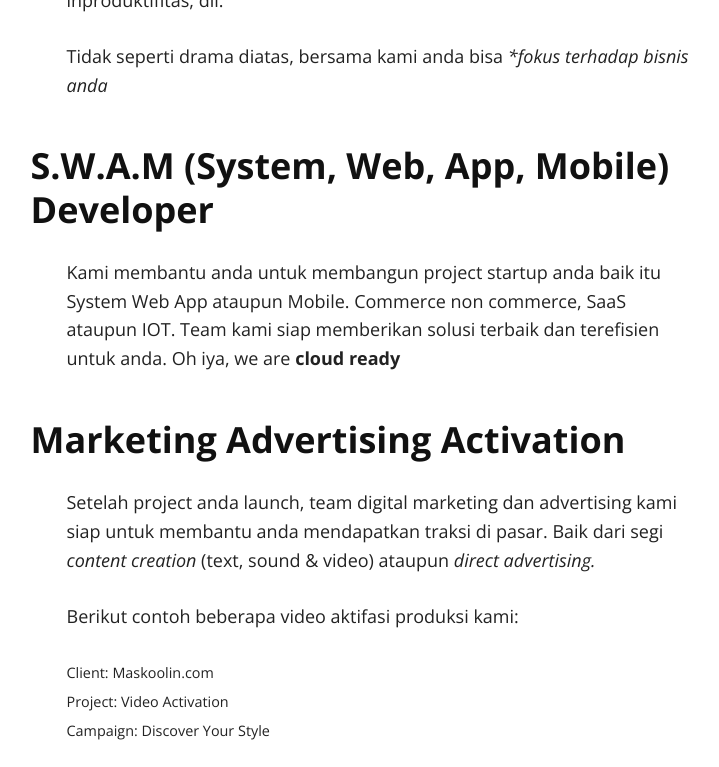
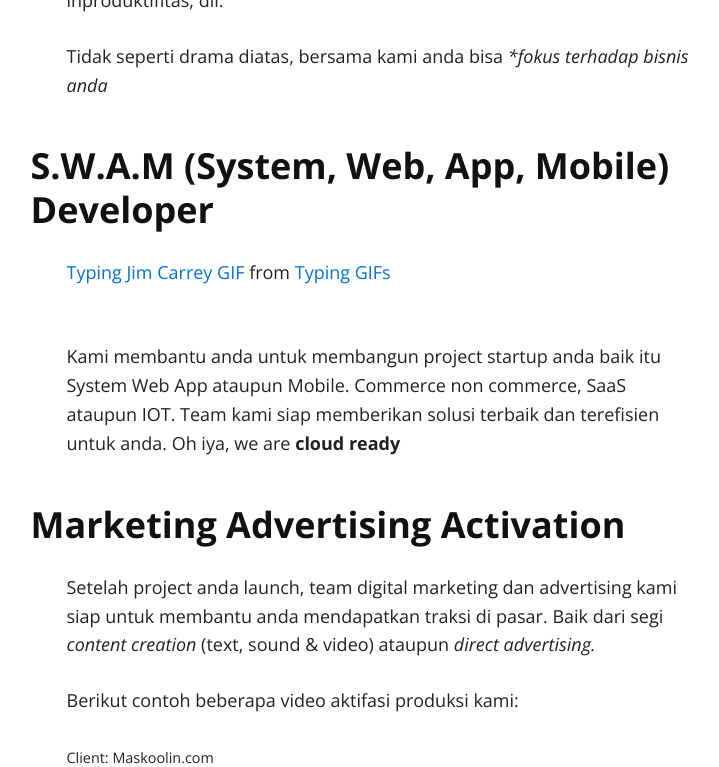
Before and after one commit to kemtol/rocktokom, a Jekyll site: the page built from index.md, in a window 1280 px wide and 900 px high, scrolled down 4246 px, cut to the strip 0-767 px from the top of the window. Shown: the whole strip, without its empty margins (261-980 px from the left). Built offline with Jekyll 4.4.1, drawn with Linux system fonts in a browser that asks for light colours; nearby versions of some CDN libraries; a script that is not in the unit is left out; our own code applies the rules of GitHub Pages for plain Markdown files.

Commit message:
Update index.md

```diff
--- a/index.md
+++ b/index.md
@@ -55,6 +55,9 @@ Tidak seperti drama diatas, bersama kami anda bisa **fokus terhadap bisnis anda*
 
 ### S.W.A.M (System, Web, App, Mobile) Developer
 
+
+<div class="tenor-gif-embed" data-postid="4680550" data-share-method="host" data-width="100%" data-aspect-ratio="1.6711409395973154"><a href="https://tenor.com/view/typing-jim-carrey-jim-carrey-type-gif-4680550">Typing Jim Carrey GIF</a> from <a href="https://tenor.com/search/typing-gifs">Typing GIFs</a></div><script type="text/javascript" async src="https://tenor.com/embed.js"></script><br/>
+
 Kami membantu anda untuk membangun project startup anda baik itu System Web App ataupun Mobile. Commerce non commerce, SaaS ataupun IOT. Team kami siap memberikan solusi terbaik dan terefisien untuk anda. Oh iya, we are **cloud ready**
 
 ### Marketing Advertising Activation
```
